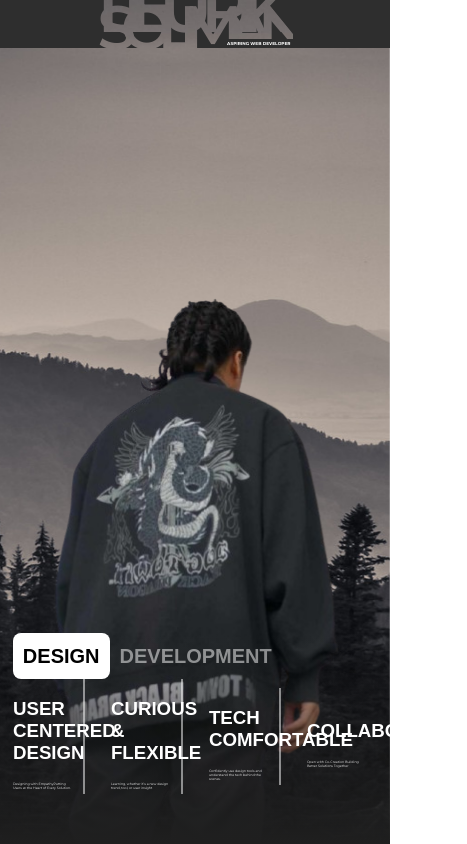
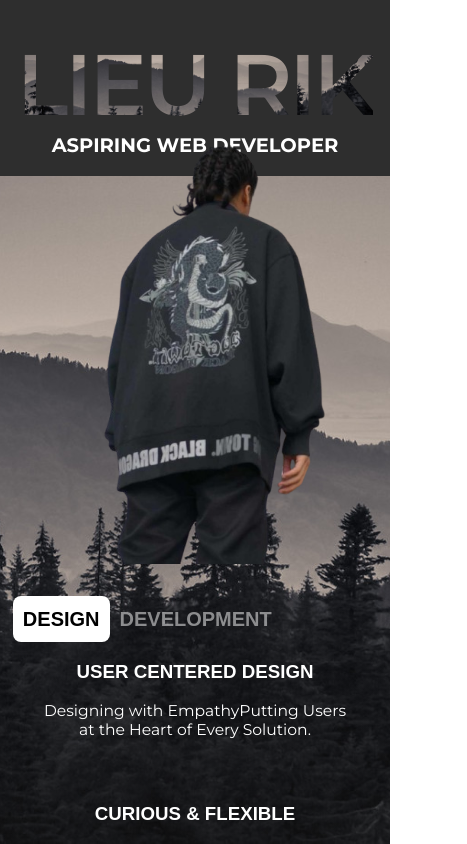
Before and after one commit to cerastvs/portfolio, a React (Vite) app: page / in a window 390 px wide. Shown: the top 844 px of the page, 467 px wide, since content can reach past the window. Built offline with nearby package versions, Linux system fonts and the light colour scheme.

Commit message:
organizes file locations of pages & adds responsive css

```diff
--- a/src/App.jsx
+++ b/src/App.jsx
@@ -1,4 +1,4 @@
-import LandingPage from "./pages/LandingPage";
+import LandingPage from "./pages/landingPage/LandingPage";
 
 export default function App() {
   return <LandingPage />;
--- a/src/landingPage.css
+++ b/src/pages/landingPage/landingPage.css
@@ -49,7 +49,7 @@ body {
 #landing-page {
   height: 100vh;
   width: auto;
-  background-image: url("./media/mountains.jpg");
+  background-image: url("/src/media/mountains.jpg");
   background-size: cover;
   background-position: center;
   background-attachment: fixed;
@@ -99,3 +99,93 @@ body {
   align-items: center;
   padding-bottom: 1%;
 }
+
+
+
+
+@media (max-width: 768px) {
+  #landing-page {
+  height: auto;
+}
+  #hero-title-container {
+    padding-top: 8vh;
+    padding-bottom: 2vh;
+  }
+
+  .hero-title-second {
+    display: none;
+  }
+
+  .hero-title {
+    font-size: clamp(14vw, 20vw, 24vw) !important;
+    letter-spacing: -5px;
+    line-height: 0.9;
+    text-align: center;
+    margin-bottom: 0;
+  }
+
+  #hero-subtitle {
+    position: relative;
+    background: none;
+    font-size: 4.5vw;
+    margin-top: 0.5rem;
+    text-align: center;
+  }
+
+  #myImage {
+    position: relative;
+    display: block;
+    margin: -5vh auto 0 auto;
+    width: 85%;
+    height: auto;
+    max-height: 55vh;
+    object-fit: contain;
+    z-index: 2;
+  }
+
+  #bottom-container {
+    height: auto;
+    padding: 2rem 0;
+    background-image: linear-gradient(rgba(0, 0, 0, 0%), rgba(31, 31, 31, 100%));
+  }
+
+  #skills-container {
+    flex-direction: column;
+    align-items: center;
+    text-align: center;
+    gap: 1.8rem;
+    padding-bottom: 3%;
+  }
+
+  .skill {
+    width: 80%;
+    border: none;
+    padding: 0;
+  }
+
+  .skill-sub-heading {
+    font-size: 3.8vw;
+  }
+
+}
+
+@media (max-width: 480px) {
+  .hero-title {
+    font-size: clamp(16vw, 22vw, 26vw) !important;
+    letter-spacing: -3px;
+  }
+
+  #hero-subtitle {
+    font-size: 5vw;
+  }
+
+  #myImage {
+    margin-top: -4vh;
+    width: 90%;
+    max-height: 50vh;
+  }
+
+  .skill-sub-heading {
+    font-size: 4vw;
+  }
+}
```
Also changed, not shown: src/pages/landingPage/LandingPage.jsx (renamed from src/pages/LandingPage.jsx, +5 -5 lines), src/pages/aboutMe/AboutMe.jsx (renamed from src/pages/AboutMe.jsx), src/pages/aboutMe/aboutme.css (added).
